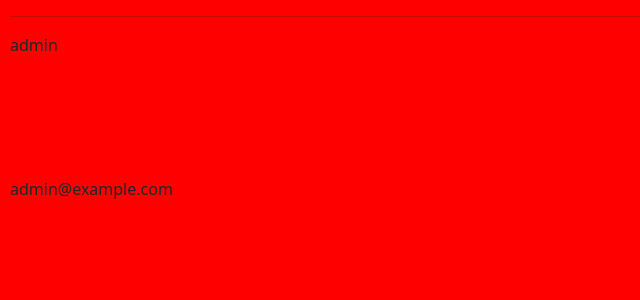
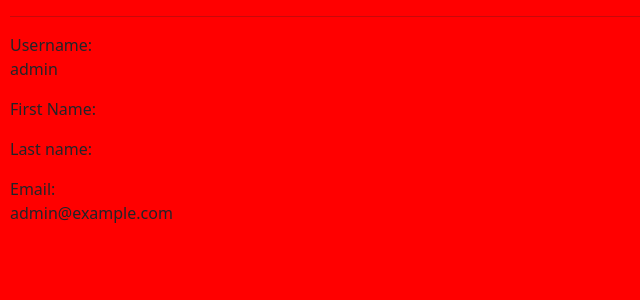
Before and after one commit to monicavaquerano/commerce, a Django app: page /user in a window 1280 px wide. Shown: the part 66-366 px from the top of the page, without its empty margins (0-640 px from the left). Run offline with Django 3.2, Linux system fonts and the light colour scheme; a user stored in the database is signed in.

Commit message:
update user

```diff
--- a/auctions/templates/auctions/user.html
+++ b/auctions/templates/auctions/user.html
@@ -3,12 +3,16 @@
 {% block body %}
 
 {% if user.is_authenticated %}
-<p>{{ user.username }}</p>
-<br>
+<label for="">Username: </label>
+<p>{{ user.get_username }}</p>
+
+<label for="">First Name: </label>
 <p>{{ user.first_name }}</p>
-<br>
+
+<label for="">Last name: </label>
 <p>{{ user.last_name }}</p>
-<br>
+
+<label for="">Email: </label>
 <p>{{ user.email }}</p>
 {% else %}
 
```
Also changed, not shown: db.sqlite3.
